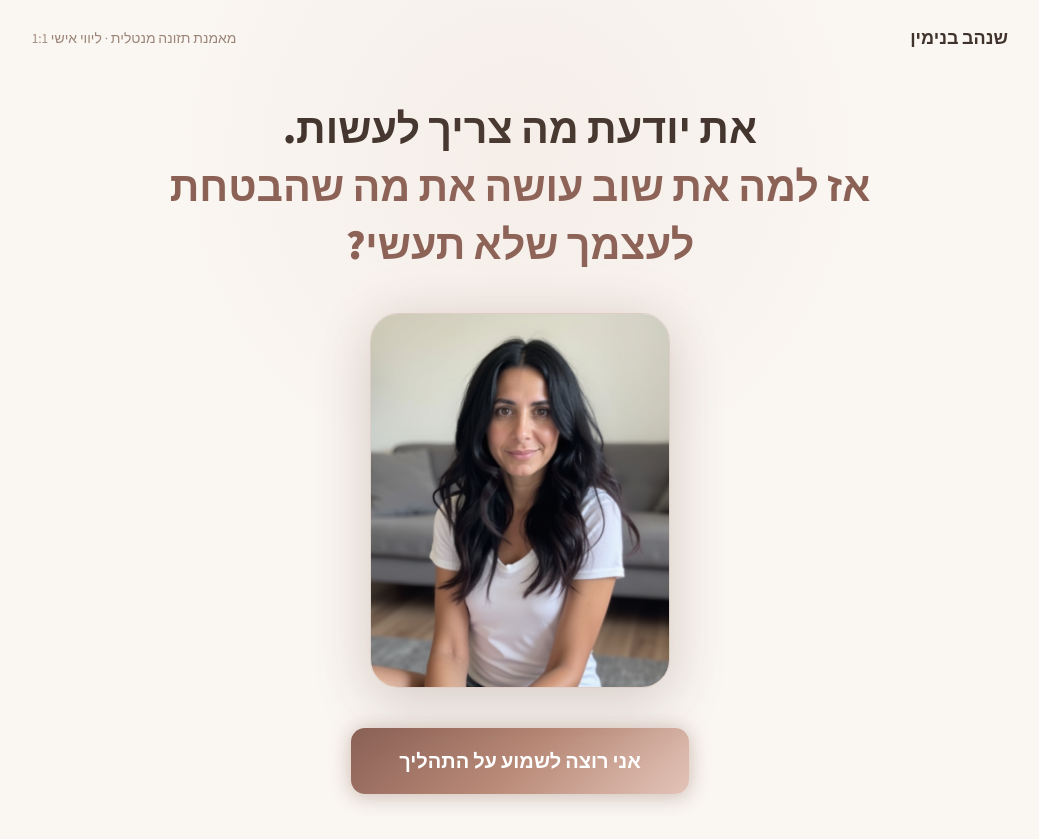
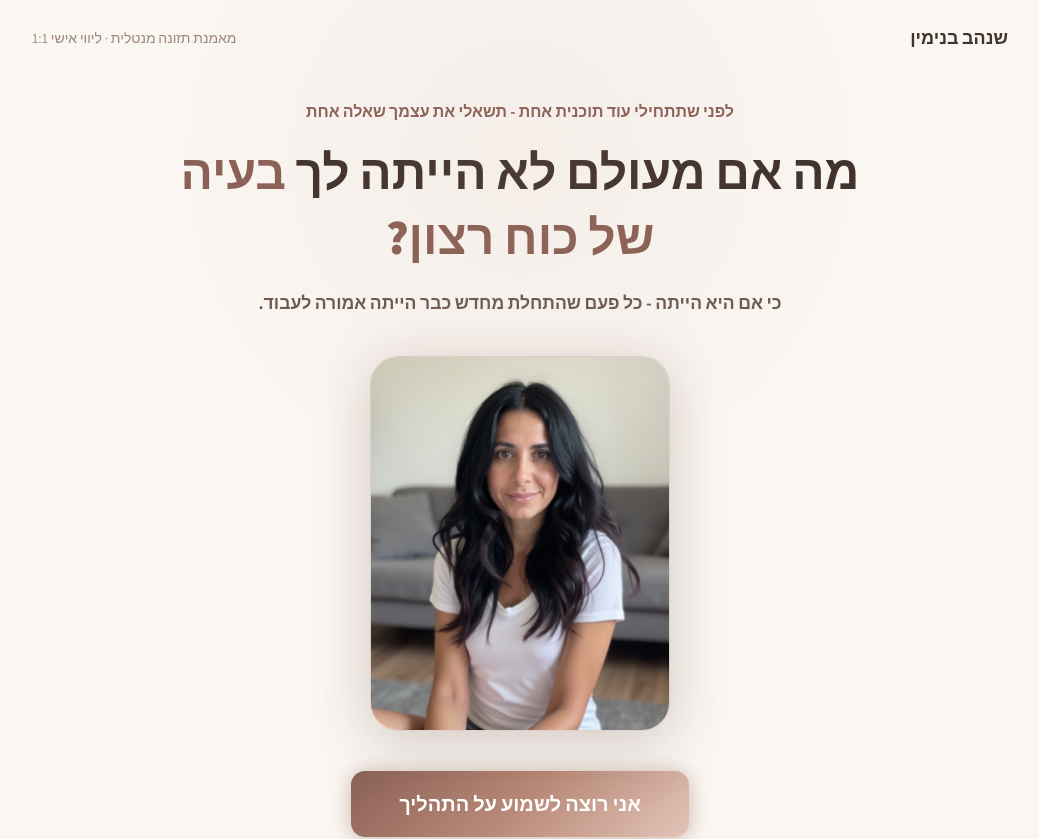
Before and after one commit to shenhav1985-netizen/coaching-landing, a Next.js app: page / in a window 1280 px wide. Shown: the top 839 px of the page, without its empty margins (120-1159 px from the left). Built offline with nearby package versions, Linux system fonts and the light colour scheme.

Commit message:
Craft a sharper hook (pattern-interrupt angle) around the willpower reframe

```diff
--- a/app/page.tsx
+++ b/app/page.tsx
@@ -29,21 +29,33 @@ export default function Home() {
         <AmbientGlow top="10%" left="50%" size={700} opacity={0.08} />
 
         <Reveal>
+          <p className="font-bold mb-4" style={{ color: "var(--accent-dark)" }}>
+            לפני שתתחילי עוד תוכנית אחת - תשאלי את עצמך שאלה אחת
+          </p>
+        </Reveal>
+
+        <Reveal>
           <h1
             className="font-extrabold mx-auto"
             style={{
-              fontSize: "clamp(1.7rem, 1.3rem + 1.6vw, 2.6rem)",
-              maxWidth: "720px",
-              lineHeight: 1.4,
+              fontSize: "clamp(1.9rem, 1.4rem + 2vw, 3rem)",
+              maxWidth: "700px",
+              lineHeight: 1.35,
               color: "var(--text-primary)",
             }}
           >
-            את יודעת מה צריך לעשות.
-            <br />
-            <span style={{ color: "var(--accent-dark)" }}>
-              אז למה את שוב עושה את מה שהבטחת לעצמך שלא תעשי?
-            </span>
+            מה אם מעולם לא הייתה לך{" "}
+            <span style={{ color: "var(--accent-dark)" }}>בעיה של כוח רצון?</span>
           </h1>
+        </Reveal>
+
+        <Reveal>
+          <p
+            className="mt-5 mx-auto font-bold"
+            style={{ color: "var(--text-secondary)", fontSize: "1.1rem", maxWidth: "560px" }}
+          >
+            כי אם היא הייתה - כל פעם שהתחלת מחדש כבר הייתה אמורה לעבוד.
+          </p>
         </Reveal>
 
         <Reveal>
@@ -79,6 +91,9 @@ export default function Home() {
 
       {/* OPENING - the familiar day */}
       <section className="relative px-6 py-12 max-w-xl mx-auto text-center">
+        <Reveal>
+          <SectionHook>ותכף תביני למה זו לא שאלה רטורית</SectionHook>
+        </Reveal>
         <Reveal>
           <p style={{ color: "var(--text-secondary)", fontSize: "1.1rem", lineHeight: 2 }}>
             ניסית דיאטות.
```
